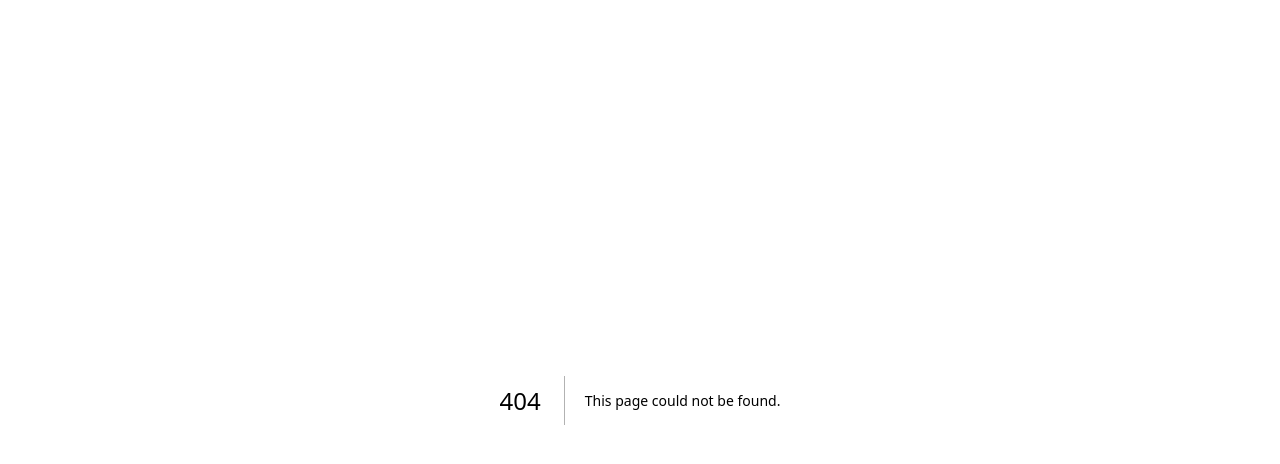
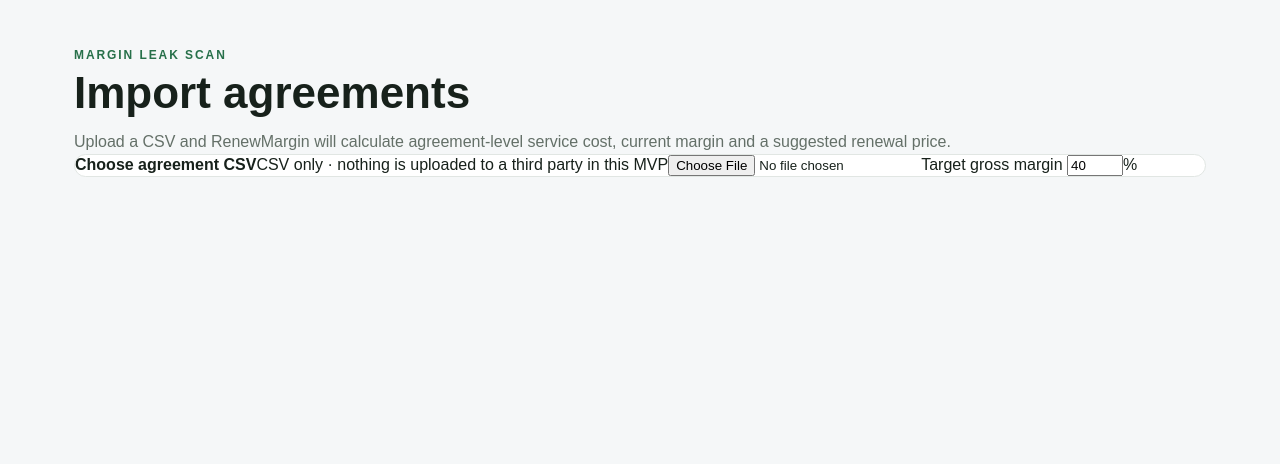
Before and after one commit to cruptlabs-cmd/renewmargin, a Next.js app: page /import in a window 1280 px wide. Before the commit this address had no page. Shown: the top 464 px of the page. Built offline with nearby package versions, Linux system fonts and the light colour scheme.

Commit message:
Build working CSV Margin Leak Scan

```diff
--- /dev/null
+++ b/app/import/page.tsx
@@ -0,0 +1,65 @@
+'use client';
+
+import { useMemo, useState } from 'react';
+import { numberValue, parseCsv, type CsvRow } from '../../lib/csv';
+
+const aliases: Record<string, string[]> = {
+  customer: ['customer','customer_name','name'],
+  current_price: ['current_price','annual_price','price','agreement_price'],
+  labor_hours: ['labor_hours','hours','service_hours'],
+  loaded_hourly_cost: ['loaded_hourly_cost','hourly_cost','labor_rate'],
+  material_cost: ['material_cost','materials','parts_cost'],
+  visit_overhead: ['visit_overhead','overhead','travel_cost'],
+  renewal_date: ['renewal_date','expires','expiration_date']
+};
+
+function find(row: CsvRow, field: string) {
+  const key = aliases[field].find(a => Object.keys(row).some(k => k.toLowerCase() === a));
+  if (!key) return '';
+  const actual = Object.keys(row).find(k => k.toLowerCase() === key);
+  return actual ? row[actual] : '';
+}
+
+export default function ImportPage() {
+  const [rows, setRows] = useState<CsvRow[]>([]);
+  const [fileName, setFileName] = useState('');
+  const [targetMargin, setTargetMargin] = useState(40);
+
+  const analysis = useMemo(() => rows.map((row, index) => {
+    const current = numberValue(find(row, 'current_price'));
+    const labor = numberValue(find(row, 'labor_hours')) * numberValue(find(row, 'loaded_hourly_cost'));
+    const cost = labor + numberValue(find(row, 'material_cost')) + numberValue(find(row, 'visit_overhead'));
+    const margin = current > 0 ? ((current - cost) / current) * 100 : 0;
+    const recommended = targetMargin < 100 ? cost / (1 - targetMargin / 100) : cost;
+    return { id: index, customer: find(row, 'customer') || `Agreement ${index + 1}`, current, cost, margin, recommended, renewal: find(row, 'renewal_date') };
+  }), [rows, targetMargin]);
+
+  async function load(file?: File) {
+    if (!file) return;
+    setFileName(file.name);
+    setRows(parseCsv(await file.text()));
+  }
+
+  return <main className="shell">
+    <div className="eyebrow">MARGIN LEAK SCAN</div>
+    <h1>Import agreements</h1>
+    <p className="sub">Upload a CSV and RenewMargin will calculate agreement-level service cost, current margin and a suggested renewal price.</p>
+    <section className="panel importPanel">
+      <label className="drop">
+        <strong>{fileName || 'Choose agreement CSV'}</strong>
+        <span>{rows.length ? `${rows.length} agreements loaded` : 'CSV only · nothing is uploaded to a third party in this MVP'}</span>
+        <input type="file" accept=".csv,text/csv" onChange={e => load(e.target.files?.[0])} />
+      </label>
+      <label className="marginInput">Target gross margin <input type="number" min="1" max="90" value={targetMargin} onChange={e => setTargetMargin(Number(e.target.value))} />%</label>
+    </section>
+    {analysis.length > 0 && <section className="panel">
+      <div className="tableHead"><strong>Agreement</strong><strong>Current</strong><strong>Cost</strong><strong>Margin</strong><strong>Suggested renewal</strong></div>
+      {analysis.sort((a,b) => a.margin-b.margin).map(item => <div className="tableRow" key={item.id}>
+        <div><strong>{item.customer}</strong><small>{item.renewal || 'Renewal date unavailable'}</small></div>
+        <span>${item.current.toFixed(0)}</span><span>${item.cost.toFixed(0)}</span>
+        <span className={item.margin < targetMargin ? 'bad' : 'good'}>{item.margin.toFixed(1)}%</span>
+        <strong>${item.recommended.toFixed(0)}</strong>
+      </div>)}
+    </section>}
+  </main>;
+}
```
